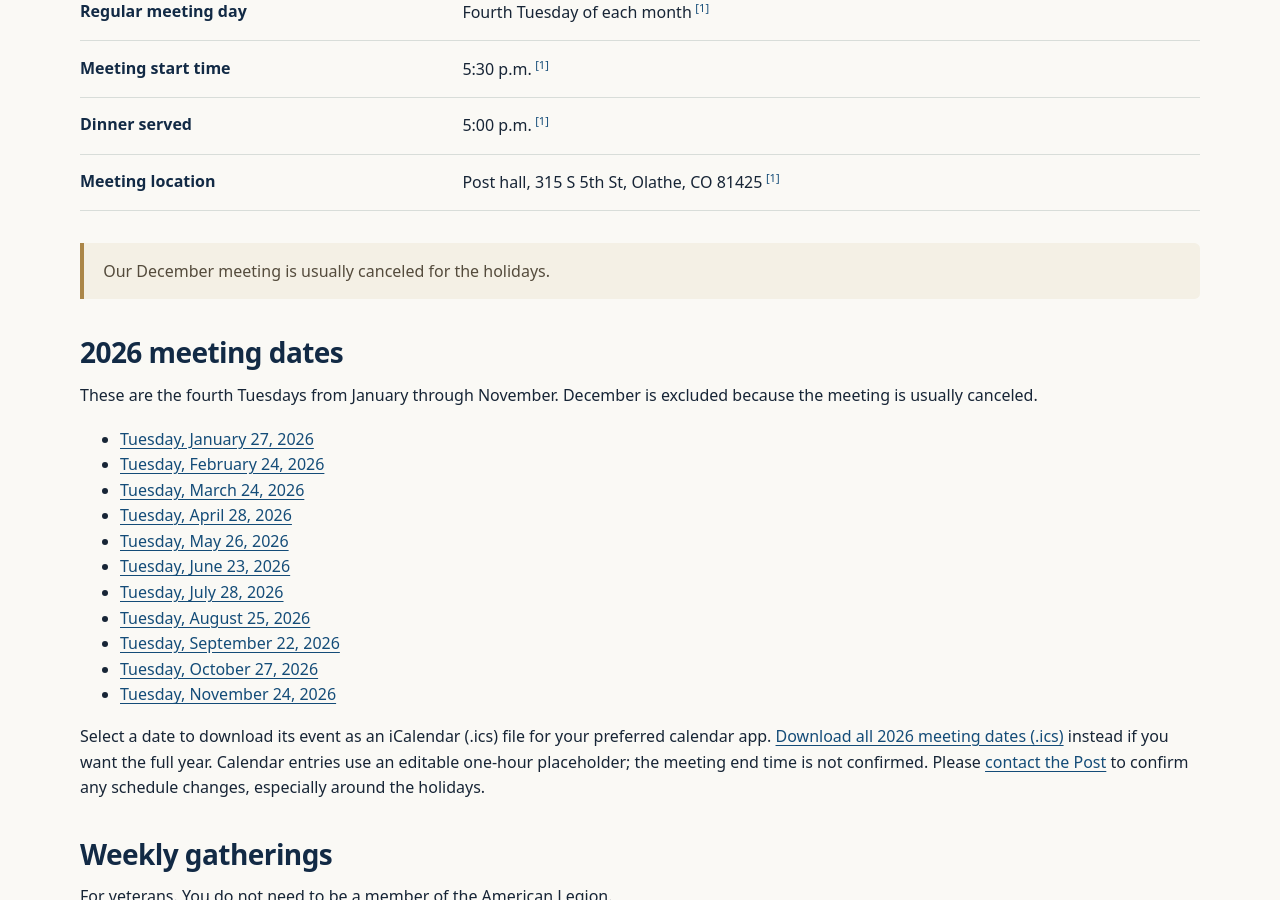
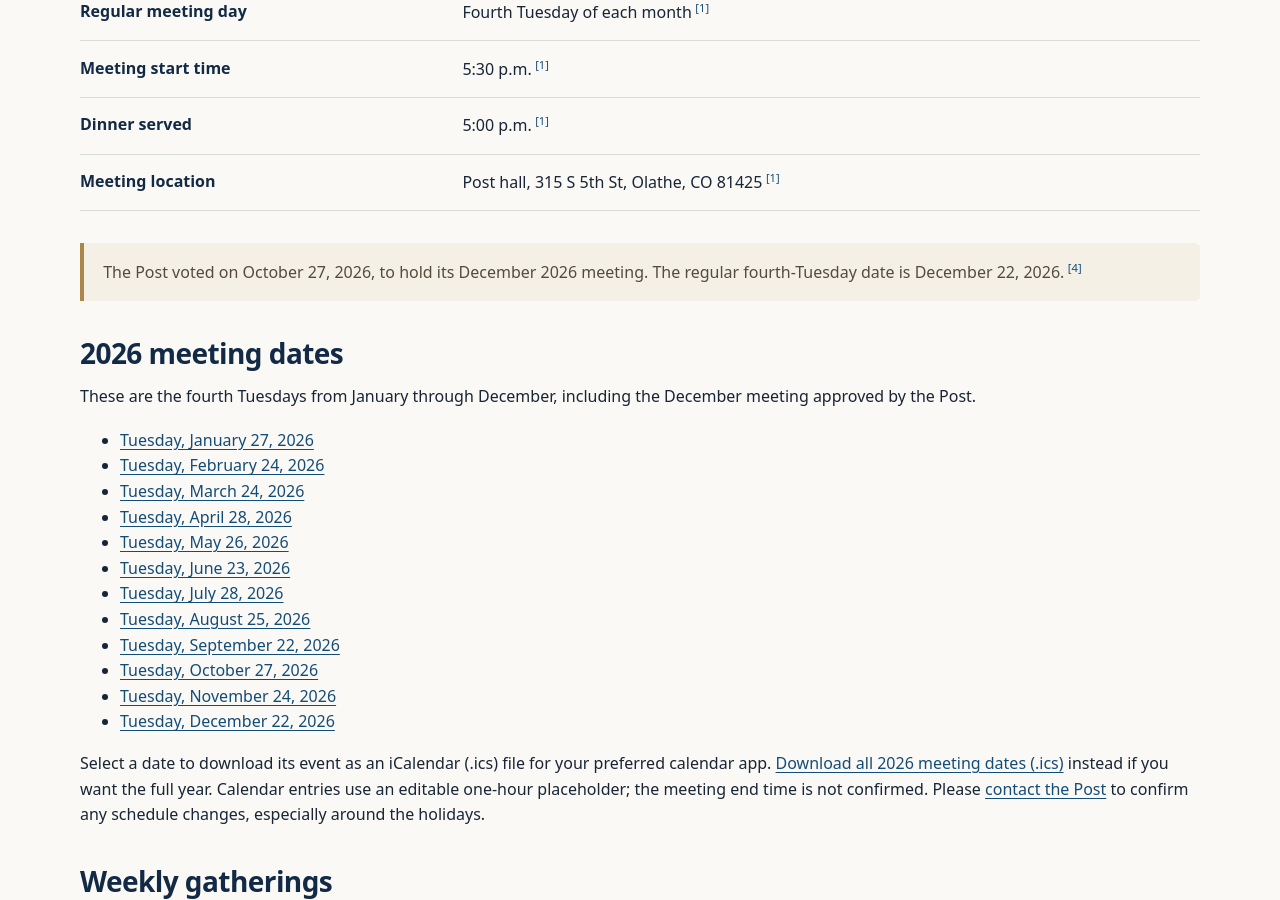
Before and after one commit to SPIERS-DENNIS-POST/spiers-dennis-post.github.io, a Jekyll site: the page built from meetings/index.md, in a window 1280 px wide and 900 px high, scrolled down 286 px. Built offline with Jekyll 4.4.1, drawn with Linux system fonts in a browser that asks for light colours; some of the changed text lies outside the part shown.

Commit message:
Schedule voted December 2026 meeting and include it in generated calendars

```diff
--- /dev/null
+++ b/_data/meeting_calendar.yml
@@ -0,0 +1 @@
+december_meeting_years: [2026]
--- a/_data/sources.yml
+++ b/_data/sources.yml
@@ -14,6 +14,10 @@
 - id: post-officer-roster-2026-10-27
   title: Spiers-Dennis Post No. 24 — officer roster
   details: Officer assignments confirmed by Post Commander Samuel A. Mebane on October 27, 2026, with Jimmy W Davidson's 2016 installation, Past District Commander distinction, and Sergeant at Arms William Maness provided in a subsequent Post roster update on the same date.
+  published_on: 2026-10-27
+- id: post-december-meeting-vote-2026-10-27
+  title: Spiers-Dennis Post No. 24 — December 2026 meeting vote
+  details: At the October 27, 2026 regular Post meeting, members voted to hold the December 2026 meeting despite the customary holiday cancellation. The ordinary fourth-Tuesday date falls on December 22, 2026. No permanent policy change for later Decembers was specified.
   published_on: 2026-10-27
 - id: post-meetings-2026-10-27
   title: Spiers-Dennis Post No. 24 — meeting schedule
--- a/_includes/meeting-year-dates.html
+++ b/_includes/meeting-year-dates.html
@@ -1,6 +1,8 @@
-{% assign meeting_year = site.time | date: "%Y" %}
+{% assign meeting_year = site.time | date: "%Y" | plus: 0 %}
+{% assign last_meeting_month = 11 %}
+{% if site.data.meeting_calendar.december_meeting_years contains meeting_year %}{% assign last_meeting_month = 12 %}{% endif %}
 <ul class="meeting-date-list">
-{% for month in (1..11) %}{% assign padded_month = month | prepend: "0" | slice: -2, 2 %}{% capture first_day %}{{ meeting_year }}-{{ padded_month }}-01{% endcapture %}{% assign weekday = first_day | date: "%w" | plus: 0 %}{% assign offset = 2 | minus: weekday | plus: 7 | modulo: 7 %}{% assign fourth_tuesday = offset | plus: 22 %}{% capture meeting_date %}{{ meeting_year }}-{{ padded_month }}-{{ fourth_tuesday }}{% endcapture %}
+{% for month in (1..last_meeting_month) %}{% assign padded_month = month | prepend: "0" | slice: -2, 2 %}{% capture first_day %}{{ meeting_year }}-{{ padded_month }}-01{% endcapture %}{% assign weekday = first_day | date: "%w" | plus: 0 %}{% assign offset = 2 | minus: weekday | plus: 7 | modulo: 7 %}{% assign fourth_tuesday = offset | plus: 22 %}{% capture meeting_date %}{{ meeting_year }}-{{ padded_month }}-{{ fourth_tuesday }}{% endcapture %}
 <li><a href="{{ '/meetings/calendar/' | relative_url }}{{ padded_month }}.ics" download="{{ meeting_date }}.ics" type="text/calendar" aria-label="Download {{ meeting_date | date: '%A, %B %-d, %Y' }} as an iCalendar event"><time datetime="{{ meeting_date }}">{{ meeting_date | date: "%A, %B %-d, %Y" }}</time></a></li>
 {% endfor %}
 </ul>
--- a/meetings/index.md
+++ b/meetings/index.md
@@ -2,15 +2,17 @@
 title: Meetings
 description: Spiers-Dennis Post 24 meetings and weekly gatherings in Olathe, including Monday coffee, Thursday PTSD Group, and fourth-Tuesday Post meetings.
 permalink: /meetings/
-source_ids: [post-meetings-2026-10-27, post-weekly-gatherings-2026-10-27, post-facilities-traditions-2026-10-27]
+source_ids: [post-meetings-2026-10-27, post-weekly-gatherings-2026-10-27, post-facilities-traditions-2026-10-27, post-december-meeting-vote-2026-10-27]
 ---
 # Post meetings
 Our regular meeting schedule and location are listed below.
 {% include facts.html section="meetings" exclude="December meeting" %}
-{% assign december_meeting = site.data.facts.meetings | where: "label", "December meeting" | first %}
-{% if december_meeting and december_meeting.value %}<p class="notice">Our December meeting is {{ december_meeting.value | downcase | escape }}.</p>{% endif %}
+{% assign meeting_year = site.time | date: "%Y" | plus: 0 %}
+{% assign december_scheduled = false %}
+{% if site.data.meeting_calendar.december_meeting_years contains meeting_year %}{% assign december_scheduled = true %}{% endif %}
+{% if december_scheduled %}<p class="notice">The Post voted on October 27, 2026, to hold its December 2026 meeting. The regular fourth-Tuesday date is December 22, 2026.<sup class="reference"><a href="#reference-post-december-meeting-vote-2026-10-27" aria-label="Reference 4">[4]</a></sup></p>{% else %}{% assign december_meeting = site.data.facts.meetings | where: "label", "December meeting" | first %}{% if december_meeting and december_meeting.value %}<p class="notice">Our December meeting is {{ december_meeting.value | downcase | escape }}.</p>{% endif %}{% endif %}
 ## {{ site.time | date: "%Y" }} meeting dates
-These are the fourth Tuesdays from January through November. December is excluded because the meeting is usually canceled.
+{% if december_scheduled %}These are the fourth Tuesdays from January through December, including the December meeting approved by the Post.{% else %}These are the fourth Tuesdays from January through November. December is excluded because the meeting is usually canceled.{% endif %}
 {% include meeting-year-dates.html %}
 Select a date to download its event as an iCalendar (.ics) file for your preferred calendar app. <a href="{{ '/meetings/calendar.ics' | relative_url }}">Download all {{ site.time | date: "%Y" }} meeting dates (.ics)</a> instead if you want the full year.
 Calendar entries use an editable one-hour placeholder; the meeting end time is not confirmed.
```
Also changed, not shown: index.md (+1 -1 lines), README.md, 2 other files.
